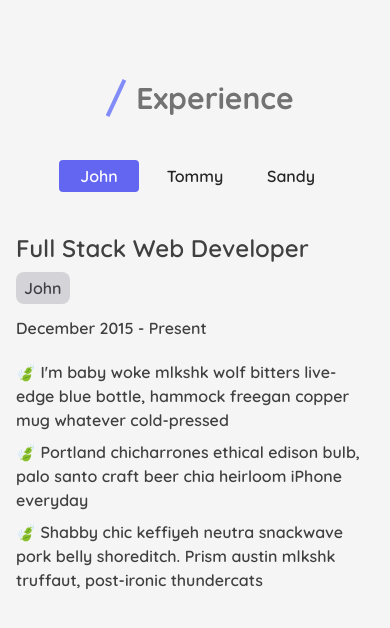
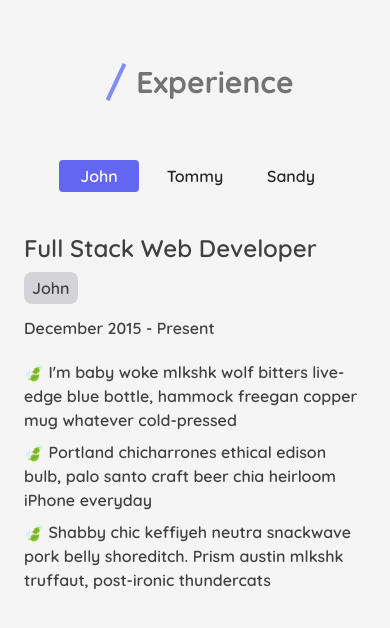
Before and after one commit to oknerdem/tabs-section, a Next.js app: page / in a window 390 px wide. Shown: the top 628 px of the page. Built offline with nearby package versions, Linux system fonts and the light colour scheme.

Commit message:
mobile better visuality

```diff
--- a/styles/Home.module.css
+++ b/styles/Home.module.css
@@ -3,7 +3,7 @@
 }
 
 .title {
-  @apply fixed top-20 text-3xl font-bold text-center text-neutral-500 dark:text-neutral-300 items-center inline-flex;
+  @apply fixed md:top-20 top-16 text-3xl font-bold text-center text-neutral-500 dark:text-neutral-300 items-center inline-flex;
 }
 
 .title::before {
@@ -12,7 +12,7 @@
 }
 
 .sections {
-  @apply flex flex-col md:flex-row  max-w-2xl w-full items-center mx-auto gap-10;
+  @apply flex flex-col md:flex-row  max-w-2xl w-full items-center mx-auto gap-10 md:pb-0 pb-4;
 }
 
 .nameSection {
--- a/styles/globals.css
+++ b/styles/globals.css
@@ -11,7 +11,7 @@
 
 html,
 body {
-  @apply bg-neutral-100 dark:bg-neutral-900 h-screen px-2;
+  @apply bg-neutral-100 dark:bg-neutral-900 h-screen px-3;
 }
 
 @media (prefers-color-scheme: dark) {
```
